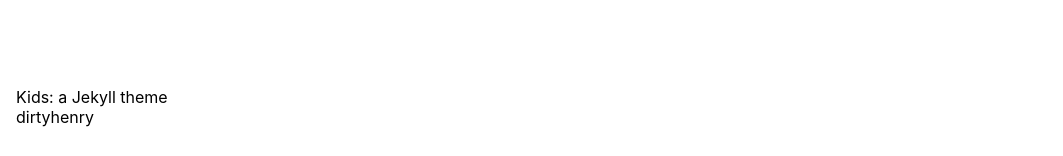
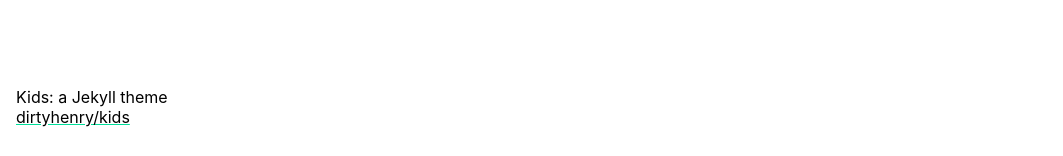
Before and after one commit to dirtyhenry/kids, a Jekyll site: the page built from _posts/2019-09-06-welcome-to-kids.md, in a window 1280 px wide. Shown: the part 741-897 px from the top of the page, without its empty margins (0-1063 px from the left). Built offline with Jekyll 4.4.1, drawn with Linux system fonts in a browser that asks for light colours.

Commit message:
feat: add link to repo
fix #2

```diff
--- a/_config.yml
+++ b/_config.yml
@@ -1,5 +1,7 @@
 title: "Kids: a Jekyll theme"
-author: dirtyhenry
+repository:
+  url: https://github.com/dirtyhenry/kids
+  name: dirtyhenry/kids
 email: your-email@example.com
 description: >- # this means to ignore newlines until "baseurl:"
   Write an awesome description for your new site here. You can edit this
--- a/_includes/footer.html
+++ b/_includes/footer.html
@@ -1,8 +1,8 @@
 <footer>
   <ul class="meta">
     <li>{{ site.title | escape }}</li>
-    {%- if site.author -%}
-    <li>{{ site.author | escape }}</li>
+    {%- if site.repository.url and site.repository.name -%}
+    <li><a href={{ site.repository.url }}>{{ site.repository.name }}</a></li>
     {%- endif -%}
   </ul>
 </footer>
```
